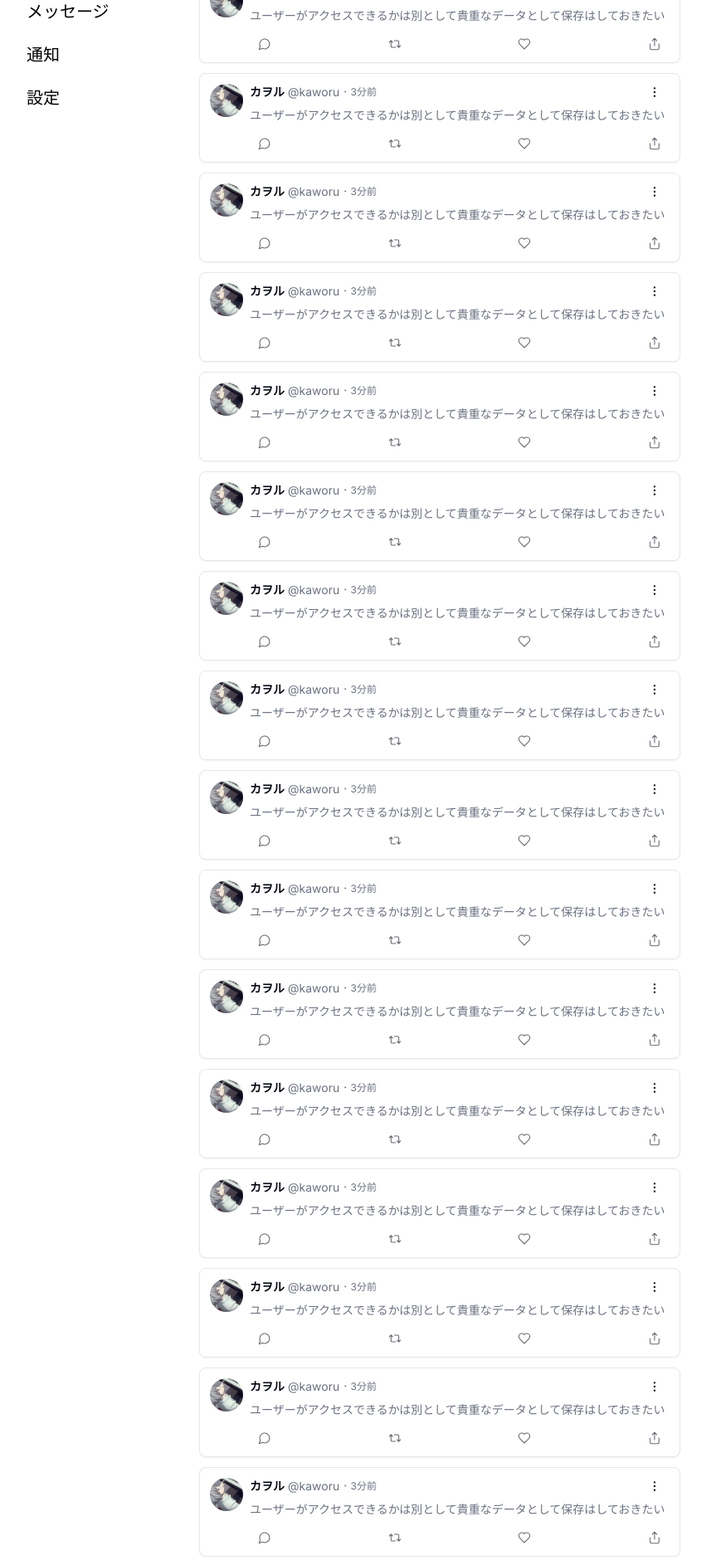
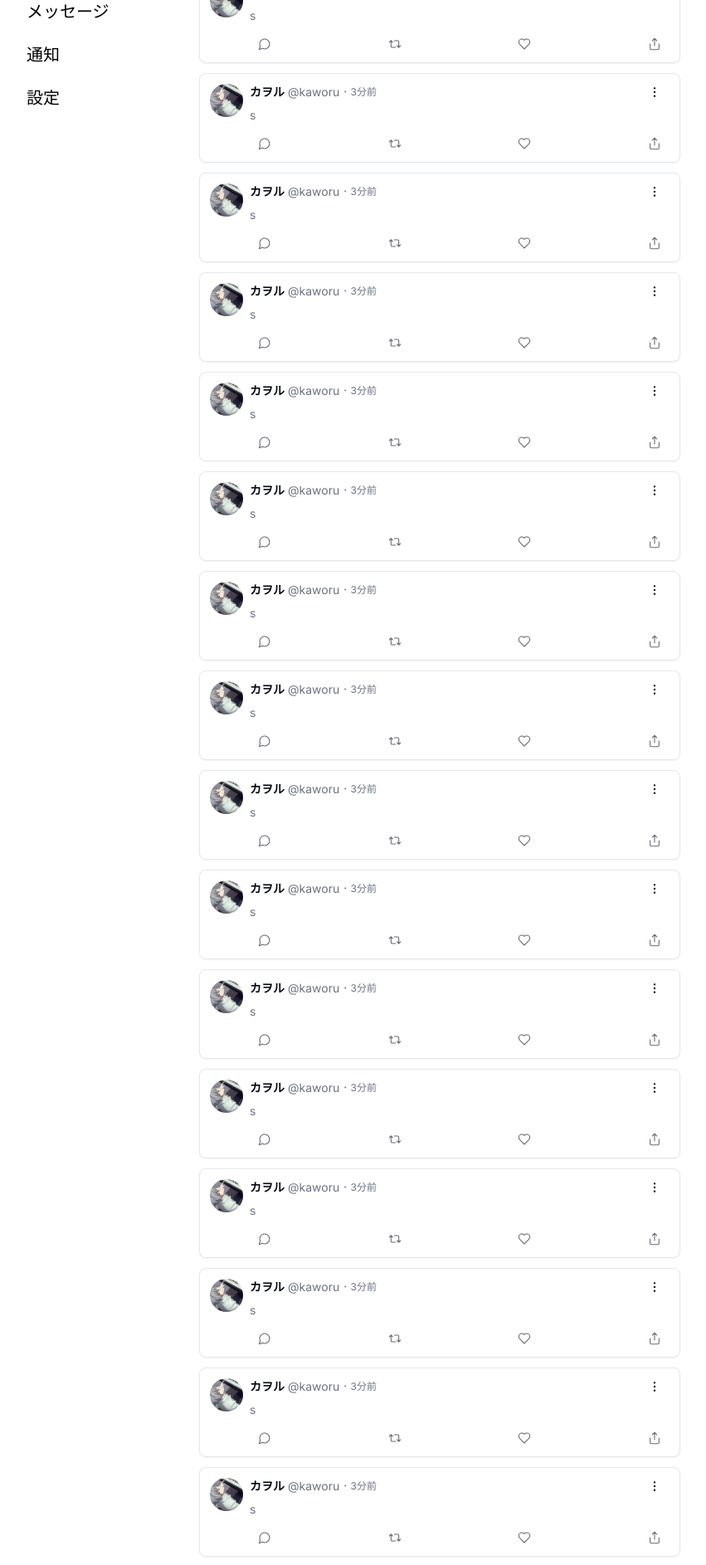
Before and after one commit to sonnnnnnp/sns-app, a Next.js app in the folder web/: page /home in a window 1280 px wide. Shown: the part 220-2106 px from the top of the page at 83% size, without its empty margins (214-1065 px from the left). Built offline with nearby package versions, Linux system fonts and the light colour scheme.

Commit message:
タイムラインのレスポンシブ修正

```diff
--- a/web/app/home/components/post.tsx
+++ b/web/app/home/components/post.tsx
@@ -14,7 +14,7 @@ export function Post(props: {
   created_at: number;
 }) {
   return (
-    <Card className="flex flex-col items-start gap-2 text-left text-sm md:w-[580px]">
+    <Card className="flex text-sm w-[calc(100dvw_-_1.5rem)] md:w-[580px]">
       <CardContent className="w-full grid gap-6 p-3 py-1">
         <div className="flex">
           <div className="mt-2 mr-2">
--- a/web/app/home/components/timeline-tab.tsx
+++ b/web/app/home/components/timeline-tab.tsx
@@ -2,8 +2,8 @@ import { Tabs, TabsContent, TabsList, TabsTrigger } from "./tabs";
 
 export function TimelineTab() {
   return (
-    <div className="fixed w-[calc(100%_-_1.5rem)]">
-      <Tabs className="md:w-[580px] h-14 z-50" defaultValue="recommendations">
+    <div className="fixed w-[calc(100dvw_-_1.5rem)] md:w-[580px]">
+      <Tabs className="h-14 z-50" defaultValue="recommendations">
         <TabsList>
           <TabsTrigger value="recommendations">おすすめ</TabsTrigger>
           <TabsTrigger value="following">フォロー中</TabsTrigger>
--- a/web/app/home/components/timeline.tsx
+++ b/web/app/home/components/timeline.tsx
@@ -7,125 +7,15 @@ export function Timeline() {
     <div className="px-3">
       <TimelineTab />
       <div className="grid gap-y-3 pt-[68px]">
+        {[...Array(30)].map((_, i) => (
           <Post
             username="kaworu"
             display_name="カヲル"
             avatar_image_url="/kaworu_icon.jpg"
-          content="ユーザーがアクセスできるかは別として貴重なデータとして保存はしておきたい"
+            content="s"
             created_at={1234567}
           />
-        <Post
-          username="kaworu"
-          display_name="カヲル"
-          avatar_image_url="/kaworu_icon.jpg"
-          content="ユーザーがアクセスできるかは別として貴重なデータとして保存はしておきたい"
-          created_at={1234567}
-        />
-        <Post
-          username="kaworu"
-          display_name="カヲル"
-          avatar_image_url="/kaworu_icon.jpg"
-          content="ユーザーがアクセスできるかは別として貴重なデータとして保存はしておきたい"
-          created_at={1234567}
-        />
-        <Post
-          username="kaworu"
-          display_name="カヲル"
-          avatar_image_url="/kaworu_icon.jpg"
-          content="ユーザーがアクセスできるかは別として貴重なデータとして保存はしておきたい"
-          created_at={1234567}
-        />
-        <Post
-          username="kaworu"
-          display_name="カヲル"
-          avatar_image_url="/kaworu_icon.jpg"
-          content="ユーザーがアクセスできるかは別として貴重なデータとして保存はしておきたい"
-          created_at={1234567}
-        />
-        <Post
-          username="kaworu"
-          display_name="カヲル"
-          avatar_image_url="/kaworu_icon.jpg"
-          content="ユーザーがアクセスできるかは別として貴重なデータとして保存はしておきたい"
-          created_at={1234567}
-        />
-        <Post
-          username="kaworu"
-          display_name="カヲル"
-          avatar_image_url="/kaworu_icon.jpg"
-          content="ユーザーがアクセスできるかは別として貴重なデータとして保存はしておきたい"
-          created_at={1234567}
-        />
-        <Post
-          username="kaworu"
-          display_name="カヲル"
-          avatar_image_url="/kaworu_icon.jpg"
-          content="ユーザーがアクセスできるかは別として貴重なデータとして保存はしておきたい"
-          created_at={1234567}
-        />
-        <Post
-          username="kaworu"
-          display_name="カヲル"
-          avatar_image_url="/kaworu_icon.jpg"
-          content="ユーザーがアクセスできるかは別として貴重なデータとして保存はしておきたい"
-          created_at={1234567}
-        />
-        <Post
-          username="kaworu"
-          display_name="カヲル"
-          avatar_image_url="/kaworu_icon.jpg"
-          content="ユーザーがアクセスできるかは別として貴重なデータとして保存はしておきたい"
-          created_at={1234567}
-        />
-        <Post
-          username="kaworu"
-          display_name="カヲル"
-          avatar_image_url="/kaworu_icon.jpg"
-          content="ユーザーがアクセスできるかは別として貴重なデータとして保存はしておきたい"
-          created_at={1234567}
-        />
-        <Post
-          username="kaworu"
-          display_name="カヲル"
-          avatar_image_url="/kaworu_icon.jpg"
-          content="ユーザーがアクセスできるかは別として貴重なデータとして保存はしておきたい"
-          created_at={1234567}
-        />
-        <Post
-          username="kaworu"
-          display_name="カヲル"
-          avatar_image_url="/kaworu_icon.jpg"
-          content="ユーザーがアクセスできるかは別として貴重なデータとして保存はしておきたい"
-          created_at={1234567}
-        />
-        <Post
-          username="kaworu"
-          display_name="カヲル"
-          avatar_image_url="/kaworu_icon.jpg"
-          content="ユーザーがアクセスできるかは別として貴重なデータとして保存はしておきたい"
-          created_at={1234567}
-        />
-        <Post
-          username="kaworu"
-          display_name="カヲル"
-          avatar_image_url="/kaworu_icon.jpg"
-          content="ユーザーがアクセスできるかは別として貴重なデータとして保存はしておきたい"
-          created_at={1234567}
-        />
-        <Post
-          username="kaworu"
-          display_name="カヲル"
-          avatar_image_url="/kaworu_icon.jpg"
-          content="ユーザーがアクセスできるかは別として貴重なデータとして保存はしておきたい"
-          created_at={1234567}
-        />
-        <Post
-          username="kaworu"
-          display_name="カヲル"
-          avatar_image_url="/kaworu_icon.jpg"
-          content="ユーザーがアクセスできるかは別として貴重なデータとして保存はしておきたい"
-          created_at={1234567}
-        />
+        ))}
       </div>
     </div>
   );
--- a/web/app/home/page.tsx
+++ b/web/app/home/page.tsx
@@ -7,7 +7,7 @@ const Page = () => {
     <div className="flex h-dvh justify-center">
       <Navigation />
       {/* <Nav /> */}
-      <main>
+      <main className="">
         <Timeline />
       </main>
     </div>
--- a/web/components/ui/card.tsx
+++ b/web/components/ui/card.tsx
@@ -9,7 +9,7 @@ const Card = React.forwardRef<
   <div
     ref={ref}
     className={cn(
-      "rounded-lg border bg-card text-card-foreground shadow-sm",
+      "rounded-lg border bg-card text-card-foreground shadow-sm border-box",
       className
     )}
     {...props}
```
Lines whose indentation alone changed are shown as unchanged.
